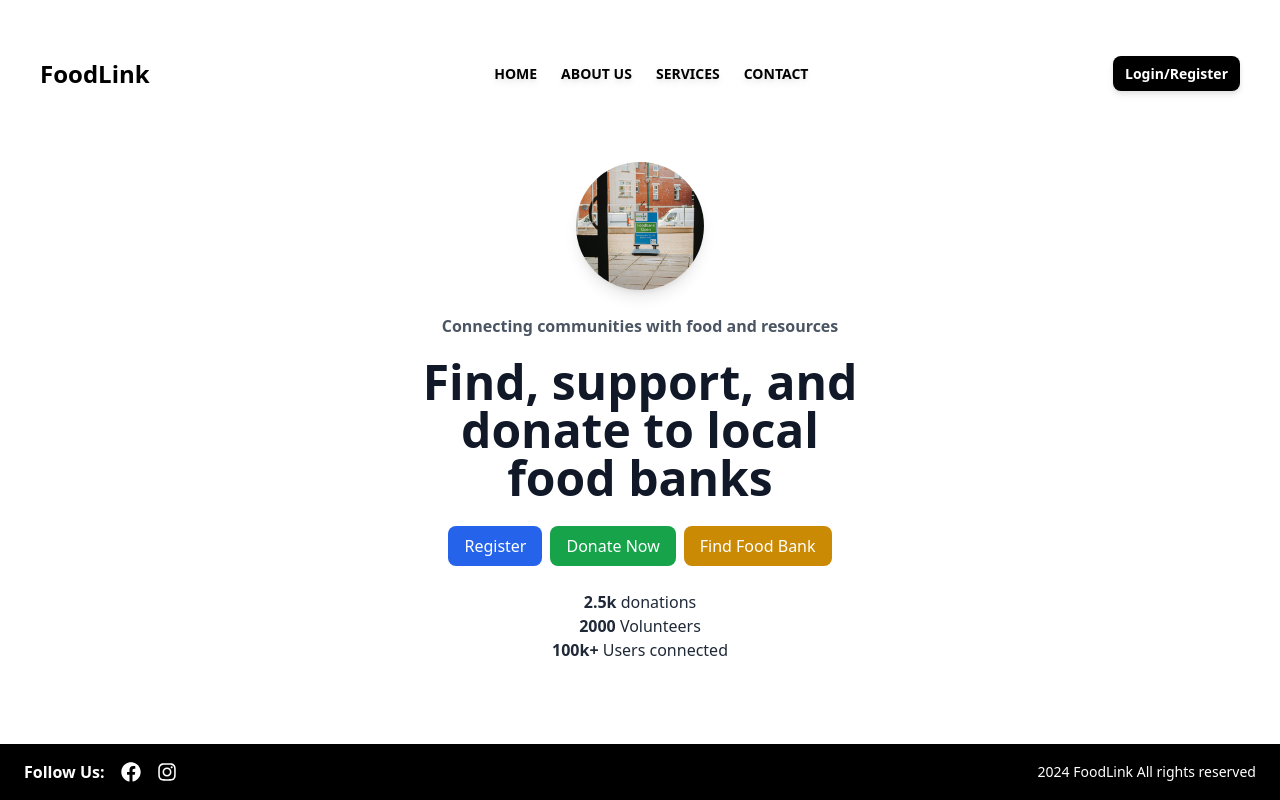
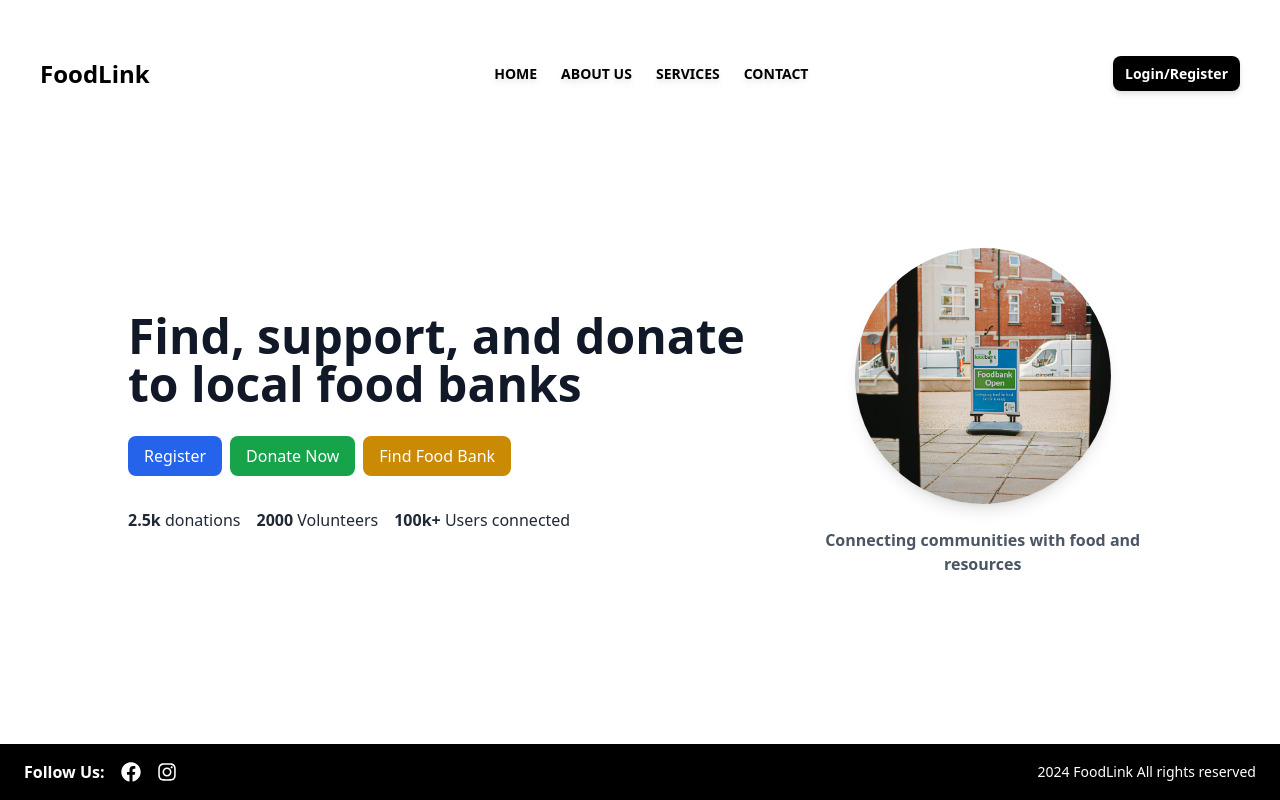
Before and after one commit to pratham-garg-456/FoodLink-WebApp, a Next.js app in the folder foodlink_frontend_v2/: page / in a window 1280 px wide. Built offline with nearby package versions, Linux system fonts and the light colour scheme.

Commit message:
add homepage for desktop view

```diff
--- a/foodlink_frontend_v2/src/pages/index.js
+++ b/foodlink_frontend_v2/src/pages/index.js
@@ -5,14 +5,14 @@ export default function Home() {
   return (
     <>
       <div className="flex flex-col items-center  ">
-        <div className="flex flex-col justify-center items-center w-[70vw]">
+        <div className="flex flex-col justify-center items-center w-[70vw] md:flex-row md:justify-end md:w-[80vw] md:gap-2 ">
           {/* Left section */}
-          <div className="w-full md:w-1/2 space-y-6 order-last">
-            <h1 className="text-2xl md:text-5xl text-center mt-5 font-bold text-gray-900">
+          <div className="order-last md:order-first md:w-4/6 pr-4">
+            <h1 className="text-2xl md:text-5xl text-center mt-5 font-bold text-gray-900 md:text-left mb-7">
               Find, support, and donate to local food banks
             </h1>
 
-            <div className="flex flex-wrap justify-center gap-2 ">
+            <div className="flex flex-wrap justify-center gap-2 md:justify-start">
               <button className="px-4 py-2 bg-blue-600 text-white rounded-lg hover:bg-blue-700">
                 Register
               </button>
@@ -24,7 +24,7 @@ export default function Home() {
               </button>
             </div>
 
-            <div className="mt-8 text-l text-gray-800 flex flex-col items-center">
+            <div className="mt-8 text-md text-gray-800 flex flex-col items-center md:justify-start md:items-start md:flex-row md:gap-4">
               <p>
                 <strong>2.5k</strong> donations
               </p>
@@ -38,14 +38,14 @@ export default function Home() {
           </div>
 
           {/* Right section */}
-          <div className="w-full md:w-1/2 flex flex-col justify-center items-center">
+          <div className="md:w-2/6 flex flex-col justify-center items-center">
             <Image
               src={foodbank} // Make sure to add your image in the public folder
               alt="Food Bank"
-              className="rounded-full object-cover shadow-lg w-32 h-32 "
+              className="rounded-full object-cover shadow-lg w-32 h-32 md:w-64 md:h-64"
             />
             <div className="mt-6 text-center text-gray-600">
-              <p className="text-md w-[70vw] font-semibold">
+              <p className="text-md font-semibold md">
                 Connecting communities with food and resources
               </p>
             </div>
```
